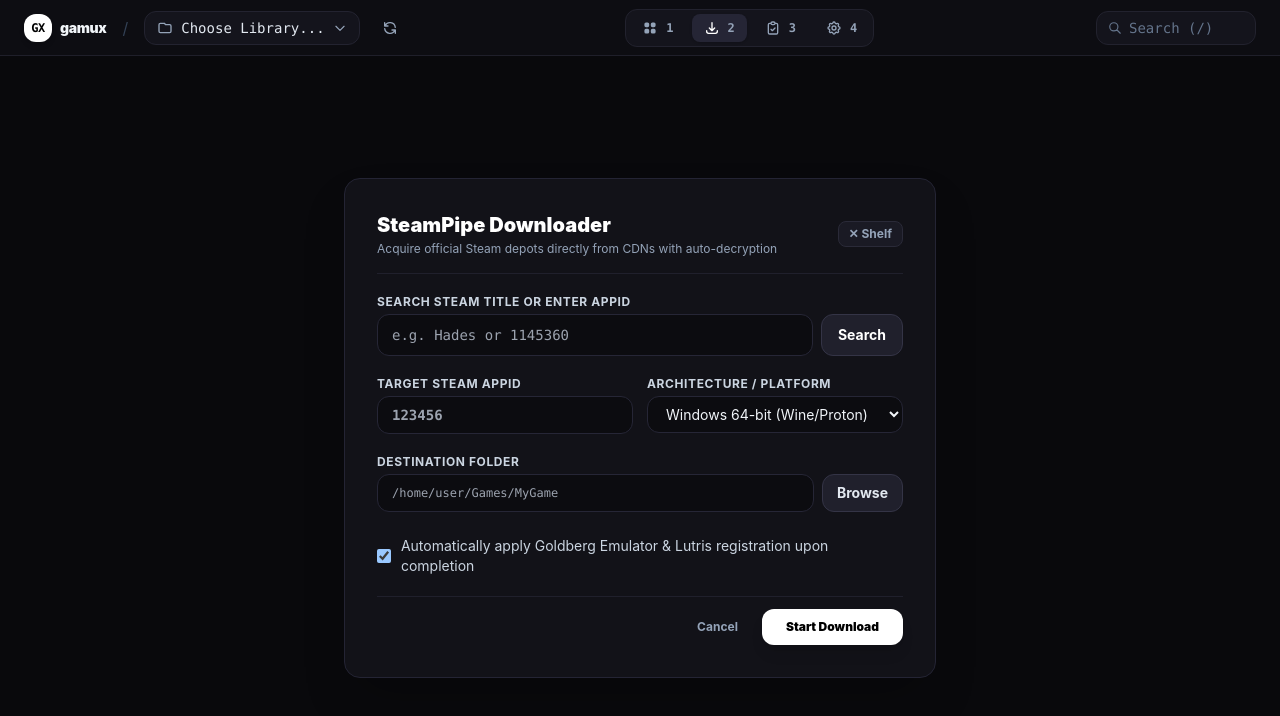
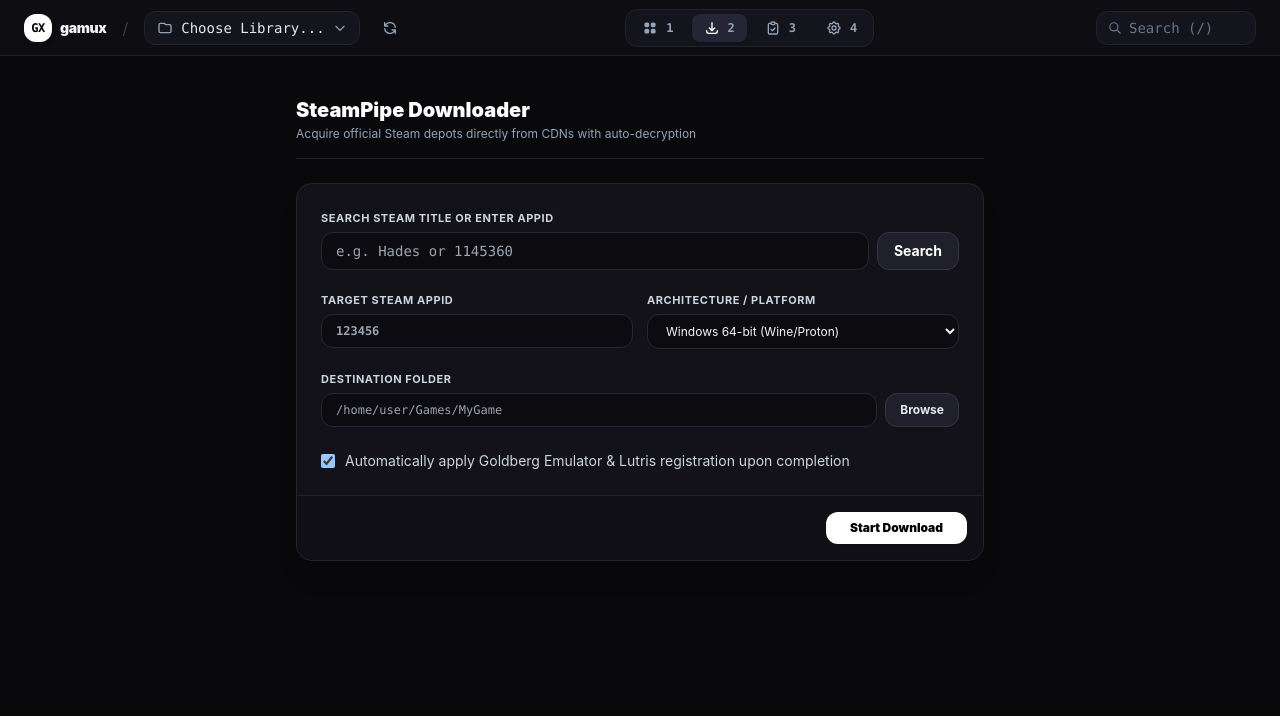
Before and after one commit to staernid/gamux, a Svelte app in the folder frontend/: page / in a window 1280 px wide. Both pictures are taken after a click on the button "Downloader (2)". Shown: the top 716 px of the page. Built offline with nearby package versions, Linux system fonts and the light colour scheme.

Commit message:
refactor(gui): harmonize view layouts and remove redundant exit buttons

```diff
--- a/frontend/src/components/views/ActivityView.svelte
+++ b/frontend/src/components/views/ActivityView.svelte
@@ -1,5 +1,4 @@
 <script>
-  import { activeView } from '../../stores/library.js';
   import { taskQueue } from '../../stores/queue.js';
   import { notificationStore } from '../../stores/notifications.js';
   import { formatTimeAgo } from '../../utils/format.js';
@@ -9,7 +8,6 @@
   const totalTasks = taskQueue.totalCount;
 
   const items = notificationStore.items;
-  const unreadCount = notificationStore.unreadCount;
 
   function handleClearActivity() {
     notificationStore.items.clearAll();
@@ -40,25 +38,18 @@
         <button
           type="button"
           on:click={markAllRead}
-          class="text-xs font-bold bg-[#181822] hover:bg-[#222230] text-slate-300 px-3 py-1.5 rounded-lg border border-[#2a2a3a] transition-colors"
+          class="text-xs font-bold bg-[#181822] hover:bg-[#222230] text-slate-300 px-3 py-1.5 rounded-xl border border-[#2a2a3a] transition-colors"
         >
           Mark Read
         </button>
         <button
           type="button"
           on:click={handleClearActivity}
-          class="text-xs font-bold bg-[#181822] hover:bg-[#222230] text-slate-300 px-3 py-1.5 rounded-lg border border-[#2a2a3a] transition-colors"
+          class="text-xs font-bold bg-[#181822] hover:bg-[#222230] text-slate-300 px-3 py-1.5 rounded-xl border border-[#2a2a3a] transition-colors"
         >
           Clear History
         </button>
       {/if}
-      <button
-        type="button"
-        on:click={() => { $activeView = 'library'; }}
-        class="text-xs font-bold text-slate-400 hover:text-white px-3 py-1.5 rounded-lg bg-[#1a1a24] border border-[#2a2a38]"
-      >
-        ✕ Shelf
-      </button>
     </div>
   </div>
 
--- a/frontend/src/components/views/DownloaderView.svelte
+++ b/frontend/src/components/views/DownloaderView.svelte
@@ -81,7 +81,7 @@
       return;
     }
 
-    // Return to shelf or activity
+    // Return to activity view to observe progress
     activeView.set('activity');
 
     taskQueue.enqueue({
@@ -123,25 +123,21 @@
   }
 </script>
 
-<div class="flex-1 overflow-y-auto p-6 sm:p-10 flex flex-col justify-center max-w-2xl mx-auto w-full animate-fade-in text-xs sm:text-sm">
-  <div class="bg-[#121218] border border-[#242434] p-6 sm:p-8 rounded-2xl shadow-2xl space-y-5">
+<div class="flex-1 overflow-y-auto p-6 sm:p-10 max-w-3xl mx-auto w-full space-y-6 text-xs sm:text-sm animate-fade-in">
+  <!-- Header -->
   <div class="border-b border-[#20202c] pb-4 flex items-center justify-between">
     <div>
       <h2 class="text-xl font-black text-white">SteamPipe Downloader</h2>
       <p class="text-xs text-slate-400 mt-0.5">Acquire official Steam depots directly from CDNs with auto-decryption</p>
     </div>
-      <button
-        type="button"
-        on:click={() => { $activeView = 'library'; }}
-        class="text-xs font-bold text-slate-400 hover:text-white px-2.5 py-1 rounded-lg bg-[#1a1a24] border border-[#2a2a38]"
-      >
-        ✕ Shelf
-      </button>
   </div>
 
+  <!-- Main Panel -->
+  <div class="bg-[#121218] border border-[#242434] rounded-2xl overflow-hidden shadow-xl space-y-0">
+    <div class="p-6 space-y-5">
       <!-- Search Input -->
       <div class="relative">
-      <label for="dlSearchInput" class="block text-slate-300 mb-1 font-bold text-xs uppercase tracking-wider">
+        <label for="dlSearchInput" class="block text-slate-300 mb-1 font-bold text-[11px] uppercase tracking-wider">
           Search Steam Title or Enter AppID
         </label>
         <div class="flex space-x-2">
@@ -151,13 +147,13 @@
             bind:value={searchQuery}
             placeholder="e.g. Hades or 1145360"
             on:keydown={(e) => { if (e.key === 'Enter') handleSearch(); }}
-          class="flex-1 bg-[#0c0c10] border border-[#262636] rounded-xl px-3.5 py-2.5 text-slate-100 outline-none font-mono focus:border-white text-xs sm:text-sm"
+            class="flex-1 bg-[#0c0c10] border border-[#262636] rounded-xl px-3.5 py-2 text-slate-100 outline-none font-mono focus:border-white text-xs sm:text-sm"
           />
           <button
             type="button"
             on:click={handleSearch}
             disabled={isSearching}
-          class="bg-[#20202c] hover:bg-[#2c2c3c] text-white px-4 py-2.5 rounded-xl font-bold transition-colors disabled:opacity-50 border border-[#343446]"
+            class="bg-[#20202c] hover:bg-[#2c2c3c] text-white px-4 py-2 rounded-xl font-bold transition-colors disabled:opacity-50 border border-[#343446]"
           >
             {isSearching ? '...' : 'Search'}
           </button>
@@ -183,7 +179,7 @@
       <!-- Target AppID & Platform -->
       <div class="grid grid-cols-1 sm:grid-cols-2 gap-3.5">
         <div>
-        <label for="dlAppIdInput" class="block text-slate-300 mb-1 font-bold text-xs uppercase tracking-wider">
+          <label for="dlAppIdInput" class="block text-slate-300 mb-1 font-bold text-[11px] uppercase tracking-wider">
             Target Steam AppID
           </label>
           <input
@@ -191,17 +187,17 @@
             type="text"
             bind:value={selectedAppID}
             placeholder="123456"
-          class="w-full bg-[#0c0c10] border border-[#262636] rounded-xl px-3.5 py-2 text-slate-100 outline-none font-mono font-bold focus:border-white"
+            class="w-full bg-[#0c0c10] border border-[#262636] rounded-xl px-3.5 py-2 text-slate-100 outline-none font-mono font-bold focus:border-white text-xs"
           />
         </div>
         <div>
-        <label for="dlPlatformSel" class="block text-slate-300 mb-1 font-bold text-xs uppercase tracking-wider">
+          <label for="dlPlatformSel" class="block text-slate-300 mb-1 font-bold text-[11px] uppercase tracking-wider">
             Architecture / Platform
           </label>
           <select
             id="dlPlatformSel"
             bind:value={selectedPlatform}
-          class="w-full bg-[#0c0c10] border border-[#262636] rounded-xl px-3.5 py-2 text-slate-100 outline-none focus:border-white"
+            class="w-full bg-[#0c0c10] border border-[#262636] rounded-xl px-3.5 py-2 text-slate-100 outline-none focus:border-white text-xs"
           >
             <option value="win64">Windows 64-bit (Wine/Proton)</option>
             <option value="linux">Linux Native Binary</option>
@@ -212,7 +208,7 @@
 
       <!-- Destination Folder -->
       <div>
-      <label for="dlTargetDirInput" class="block text-slate-300 mb-1 font-bold text-xs uppercase tracking-wider">
+        <label for="dlTargetDirInput" class="block text-slate-300 mb-1 font-bold text-[11px] uppercase tracking-wider">
           Destination Folder
         </label>
         <div class="flex space-x-2">
@@ -226,7 +222,7 @@
           <button
             type="button"
             on:click={browseTargetDir}
-          class="bg-[#20202c] hover:bg-[#2c2c3c] text-slate-200 px-3.5 py-2 rounded-xl font-bold border border-[#343446] flex-shrink-0"
+            class="bg-[#20202c] hover:bg-[#2c2c3c] text-slate-200 px-3.5 py-2 rounded-xl font-bold border border-[#343446] flex-shrink-0 text-xs"
           >
             Browse
           </button>
@@ -240,20 +236,14 @@
           <span>Automatically apply Goldberg Emulator & Lutris registration upon completion</span>
         </label>
       </div>
+    </div>
 
-    <!-- Actions -->
-    <div class="flex items-center justify-end space-x-3 pt-3 border-t border-[#20202c]">
-      <button
-        type="button"
-        on:click={() => { $activeView = 'library'; }}
-        class="text-xs font-bold text-slate-400 hover:text-white px-3 py-2"
-      >
-        Cancel
-      </button>
+    <!-- Panel Footer -->
+    <div class="flex items-center justify-end p-4 border-t border-[#20202c] bg-[#0f0f15]">
       <button
         type="button"
         on:click={startDownload}
-        class="bg-white hover:bg-neutral-200 active:bg-neutral-300 text-black font-black text-xs px-6 py-2.5 rounded-xl transition-colors shadow-lg"
+        class="bg-white hover:bg-neutral-200 active:bg-neutral-300 text-black font-black text-xs px-6 py-2 rounded-xl transition-colors shadow-sm"
       >
         Start Download
       </button>
--- a/frontend/src/components/views/SettingsView.svelte
+++ b/frontend/src/components/views/SettingsView.svelte
@@ -2,6 +2,7 @@
   import { onMount } from 'svelte';
   import { activeView } from '../../stores/library.js';
   import { configStore } from '../../stores/config.js';
+  import { notificationStore } from '../../stores/notifications.js';
   import { AppAPI } from '../../api/app.js';
 
   let localCfg = {};
@@ -33,8 +34,17 @@
     try {
       await AppAPI.updateTool(toolKey);
       await loadTools();
+      notificationStore.items.add({
+        type: 'success',
+        title: 'Tool Updated',
+        message: `Successfully updated ${toolKey}`
+      });
     } catch (err) {
-      alert(`Update failed: ${err}`);
+      notificationStore.items.add({
+        type: 'error',
+        title: 'Update Failed',
+        message: err?.message || String(err)
+      });
     }
   }
 
@@ -50,6 +60,11 @@
     configStore.setScale(currentScale);
     const ok = await configStore.save(localCfg);
     if (ok) {
+      notificationStore.items.add({
+        type: 'success',
+        title: 'Settings Saved',
+        message: 'System configuration updated successfully.'
+      });
       activeView.set('library');
     }
   }
@@ -87,14 +102,6 @@
       <h2 class="text-xl font-black text-white">System Settings</h2>
       <p class="text-xs text-slate-400 mt-0.5 font-mono">~/.config/gamux/config.json</p>
     </div>
-
-    <button
-      type="button"
-      on:click={() => { $activeView = 'library'; }}
-      class="text-xs font-bold text-slate-400 hover:text-white px-3 py-1.5 rounded-lg bg-[#1a1a24] border border-[#2a2a38]"
-    >
-      ✕ Shelf
-    </button>
   </div>
 
   <!-- Settings Panel -->
@@ -180,7 +187,7 @@
             </label>
             <div class="flex space-x-2">
               <input id="setGbeDir" type="text" bind:value={localCfg.gbe_dir} class="flex-1 bg-[#0c0c10] border border-[#262636] rounded-xl px-3 py-2 text-slate-100 outline-none font-mono text-xs" />
-              <button type="button" on:click={() => browseFolder('gbe_dir', 'Select Goldberg Directory')} class="bg-[#20202c] hover:bg-[#2a2a3a] text-slate-200 px-3.5 py-2 rounded-xl font-bold border border-[#323244]">Browse</button>
+              <button type="button" on:click={() => browseFolder('gbe_dir', 'Select Goldberg Directory')} class="bg-[#20202c] hover:bg-[#2a2a3a] text-slate-200 px-3.5 py-2 rounded-xl font-bold border border-[#323244] text-xs">Browse</button>
             </div>
           </div>
           <div>
@@ -189,7 +196,7 @@
             </label>
             <div class="flex space-x-2">
               <input id="setSteamlessDir" type="text" bind:value={localCfg.steamless_dir} class="flex-1 bg-[#0c0c10] border border-[#262636] rounded-xl px-3 py-2 text-slate-100 outline-none font-mono text-xs" />
-              <button type="button" on:click={() => browseFolder('steamless_dir', 'Select Steamless Directory')} class="bg-[#20202c] hover:bg-[#2a2a3a] text-slate-200 px-3.5 py-2 rounded-xl font-bold border border-[#323244]">Browse</button>
+              <button type="button" on:click={() => browseFolder('steamless_dir', 'Select Steamless Directory')} class="bg-[#20202c] hover:bg-[#2a2a3a] text-slate-200 px-3.5 py-2 rounded-xl font-bold border border-[#323244] text-xs">Browse</button>
             </div>
           </div>
           <div>
@@ -198,7 +205,7 @@
             </label>
             <div class="flex space-x-2">
               <input id="setLutrisDir" type="text" bind:value={localCfg.lutris_dir} class="flex-1 bg-[#0c0c10] border border-[#262636] rounded-xl px-3 py-2 text-slate-100 outline-none font-mono text-xs" />
-              <button type="button" on:click={() => browseFolder('lutris_dir', 'Select Lutris Directory')} class="bg-[#20202c] hover:bg-[#2a2a3a] text-slate-200 px-3.5 py-2 rounded-xl font-bold border border-[#323244]">Browse</button>
+              <button type="button" on:click={() => browseFolder('lutris_dir', 'Select Lutris Directory')} class="bg-[#20202c] hover:bg-[#2a2a3a] text-slate-200 px-3.5 py-2 rounded-xl font-bold border border-[#323244] text-xs">Browse</button>
             </div>
           </div>
         </div>
@@ -237,18 +244,13 @@
       <button type="button" on:click={handleReset} class="text-slate-400 hover:text-slate-200 text-xs font-bold px-2 py-1">
         Reset Defaults
       </button>
-      <div class="flex space-x-2">
-        <button type="button" on:click={() => { $activeView = 'library'; }} class="text-slate-400 hover:text-white text-xs font-bold px-3 py-1.5">
-          Cancel
-        </button>
       <button
         type="button"
         on:click={handleSave}
-          class="bg-white hover:bg-neutral-200 active:bg-neutral-300 text-black font-black text-xs px-5 py-2 rounded-xl transition-colors shadow-sm"
+        class="bg-white hover:bg-neutral-200 active:bg-neutral-300 text-black font-black text-xs px-6 py-2 rounded-xl transition-colors shadow-sm"
       >
         Save Settings
       </button>
     </div>
   </div>
 </div>
-</div>
```
Also changed, not shown: 5 other files (tests, documents, lock files or other folders). Lines whose indentation alone changed are shown as unchanged.
